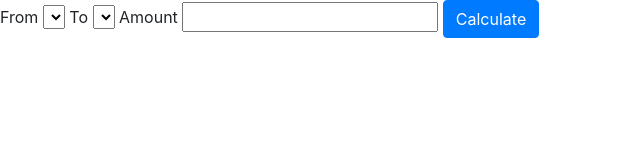
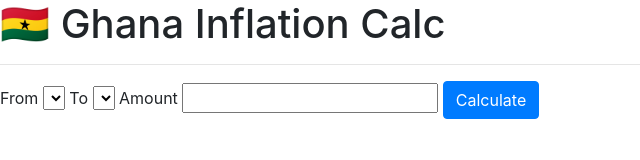
Before and after one commit to supasheva/ghana_inflation_calc, a plain HTML site: page index.html in a window 1280 px wide. Shown: the whole page, without its empty margins (0-640 px from the left). Drawn offline with nearby package versions, Linux system fonts and the light colour scheme.

Commit message:
Added ghana flag emoji to header and made a wrapper for the elements on the page

```diff
--- a/index.html
+++ b/index.html
@@ -6,7 +6,11 @@
         <script src="https://stackpath.bootstrapcdn.com/bootstrap/4.2.1/js/bootstrap.min.js" integrity="sha384-B0UglyR+jN6CkvvICOB2joaf5I4l3gm9GU6Hc1og6Ls7i6U/mkkaduKaBhlAXv9k" crossorigin="anonymous"></script>
         <link rel="stylesheet" href="styles.css" >
 
-        <body>
+        <body >
+            <div class="wrapper">
+            <h1>🇬🇭 Ghana Inflation Calc</h1>
+            <hr>
+
         <form id="calculator">
             <label for="year1"> From</label>
             <select id="year1" value="year1">
@@ -20,6 +24,7 @@
             <button class="btn btn-primary" type="submit" >Calculate</button>
         </form>
         <div id="results"></div>
+    </div>
         <script src="index.js" type="text/javascript"/>
     </body>
 </html>
```
